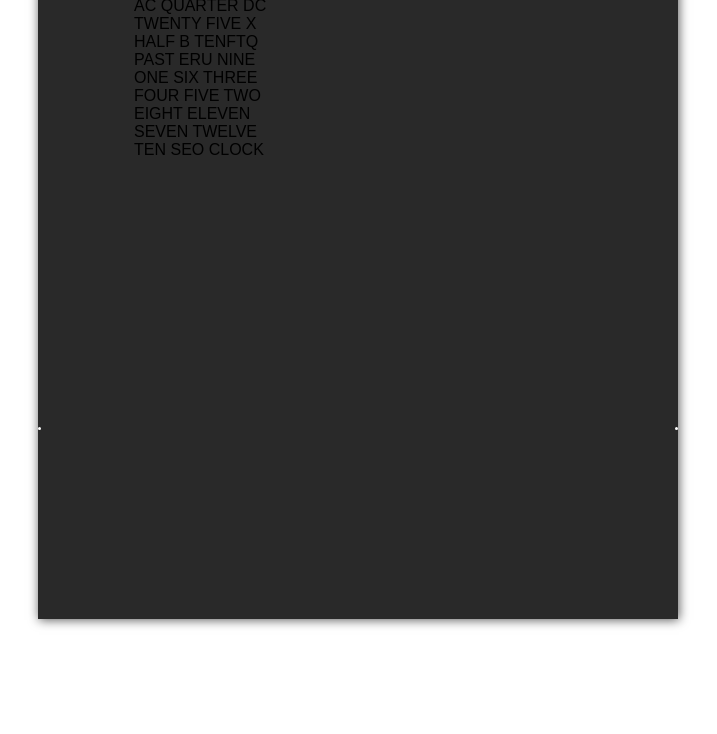
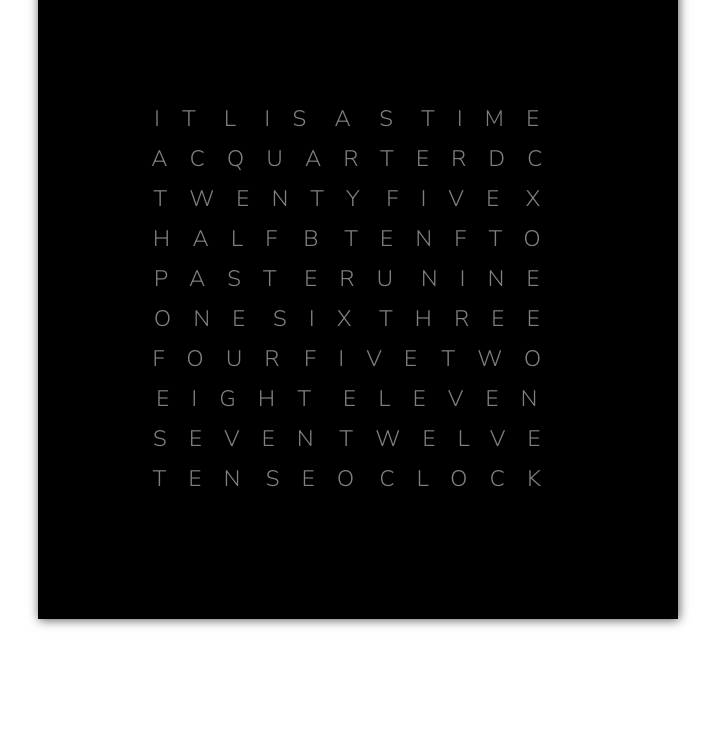
Before and after one commit to skzheng/JS30Remix, a plain HTML site: page [2] Word Clock/public/index.html in a window 1280 px wide. Shown: the part 66-800 px from the top of the page, without its empty margins (282-999 px from the left). Drawn offline with Linux system fonts and the light colour scheme.

Commit message:
Board set up

```diff
--- a/[2] Word Clock/public/index.html
+++ b/[2] Word Clock/public/index.html
@@ -3,13 +3,12 @@
 <head>
   <meta charset="UTF-8">
   <title>Word Clock</title>
+  <link href="https://fonts.googleapis.com/css?family=Nunito+Sans:300" rel="stylesheet">
   <link rel="stylesheet" href="./styles.css">
 </head>
 <body>
   <h1 id="title"> Word Clock</h1>
   <div id="clock">
-    <div class="rivet left"></div>
-    <div class="rivet right"></div>
     <div id="words">
       <div class="row">
 
@@ -42,7 +41,7 @@
 
         <span class="word">HALF</span>
         <span class="word">B</span>
-        <span class="word">TENFTQ</span>
+        <span class="word">TENFTO</span>
 
       </div>
 
@@ -73,7 +72,7 @@
       <div class="row">
 
         <span class="word">EIGHT</span>
-        <span class="word">ELEVEN</span>
+        <span class="word"> ELEVEN</span>
 
       </div>
 
@@ -92,8 +91,6 @@
 
       </div>
     </div>
-    <div class="rivet left"></div>
-    <div class="rivet right"></div>
   </div>
   <script>
     let numbers = {
--- a/[2] Word Clock/public/styles.css
+++ b/[2] Word Clock/public/styles.css
@@ -1,5 +1,17 @@
 body,html {
   font-family: sans-serif;
+}
+
+.word {
+  font-family: 'Nunito Sans', sans-serif;
+  font-size: 1.4rem;
+  letter-spacing: 1.4rem;
+  word-spacing: 0rem;
+  white-space: nowrap;
+  text-align: justify;
+  color: grey;
+  display: flex;
+  justify-content: space-around;
 }
 
 #title {
@@ -10,28 +22,27 @@ body,html {
 #clock {
   height: 50vw;
   width: 50vw;
-  background: rgb(41, 41, 41);
+  background: rgb(0, 0, 0);
   box-shadow: 1px 1px 10px rgba(0, 0, 0, 0.653);
   margin: auto;
+  display: flex;
+  justify-content: center;
+  align-items: center;
 }
 
 #words {
-  height: 35vw;
-  width: 35vw;
-  margin: auto;
+  /* height: 35vw;
+  width: 35vw; */
+  padding: 0;
+  margin: 0;
 }
 
-.rivet {
-  background-color: white;
-  border-radius: 50%;
-  height: .2rem;
-  width: .2rem;
+.row {
+  line-height: 1.1rem;
+  margin: 0;
+  padding: 0;
+  margin: 1.4rem;
+  text-align: justify;
+  display: flex;
+  justify-content: space-around;
 }
-
-.left {
-  float: left;
-}
-
-.right {
-  float: right;
-}
```
